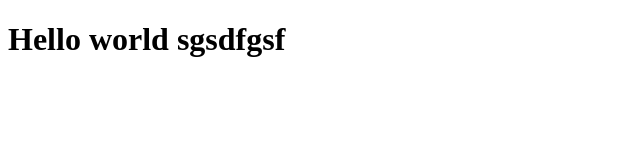
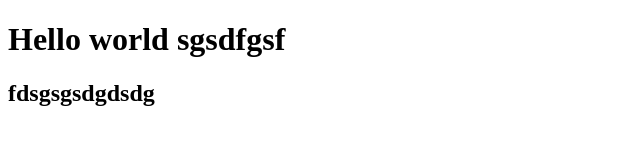
Before and after one commit to Cleins12/project, a plain HTML site: page index.html in a window 1280 px wide. Shown: the whole page, without its empty margins (0-640 px from the left). Drawn offline with Linux system fonts and the light colour scheme.

Commit message:
index mod

```diff
--- a/index.html
+++ b/index.html
@@ -8,6 +8,7 @@
 </head>
 <body>
     <h1>Hello world sgsdfgsf</h1>
+    <h2>fdsgsgsdgdsdg</h2>
 
 </body>
 </html>
```
